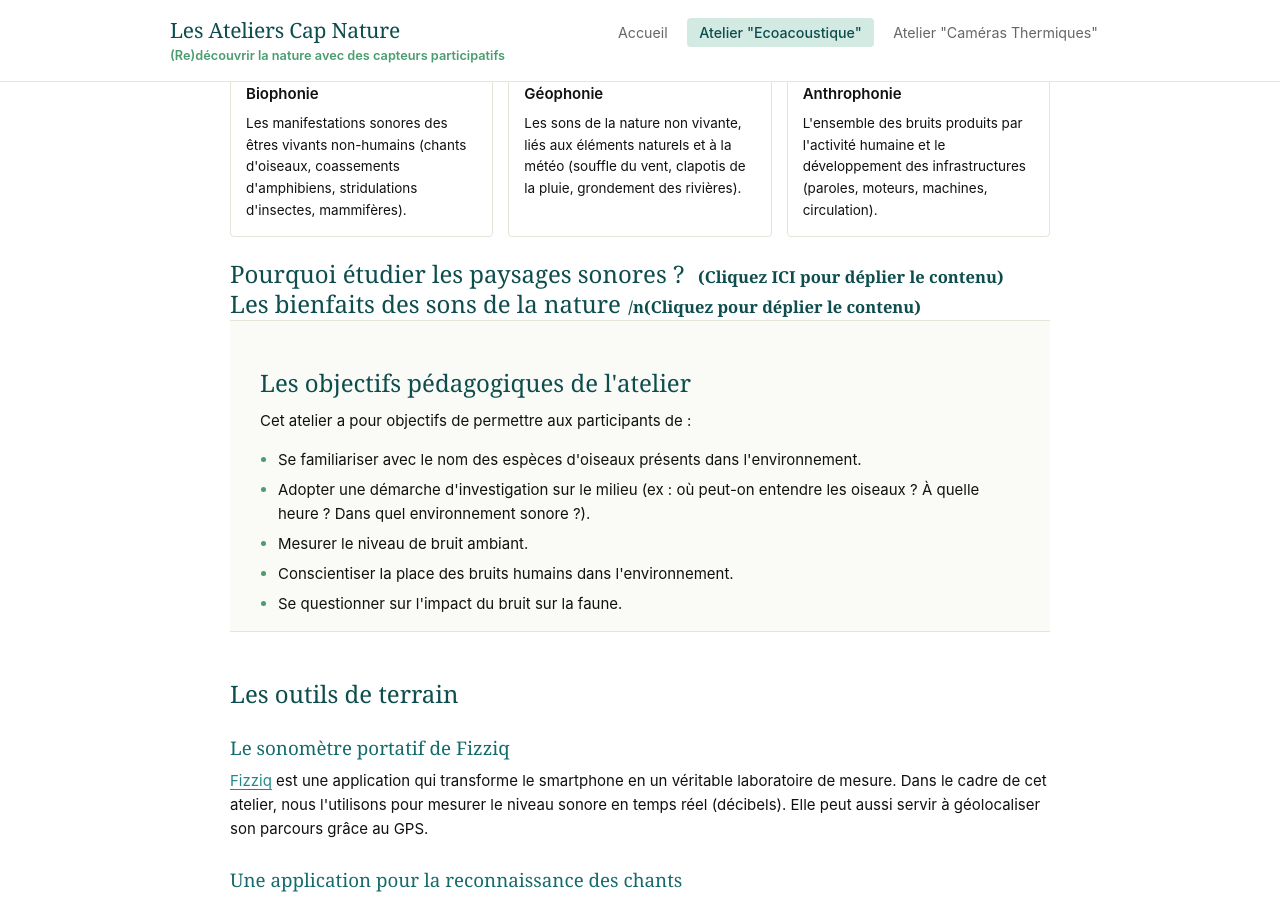
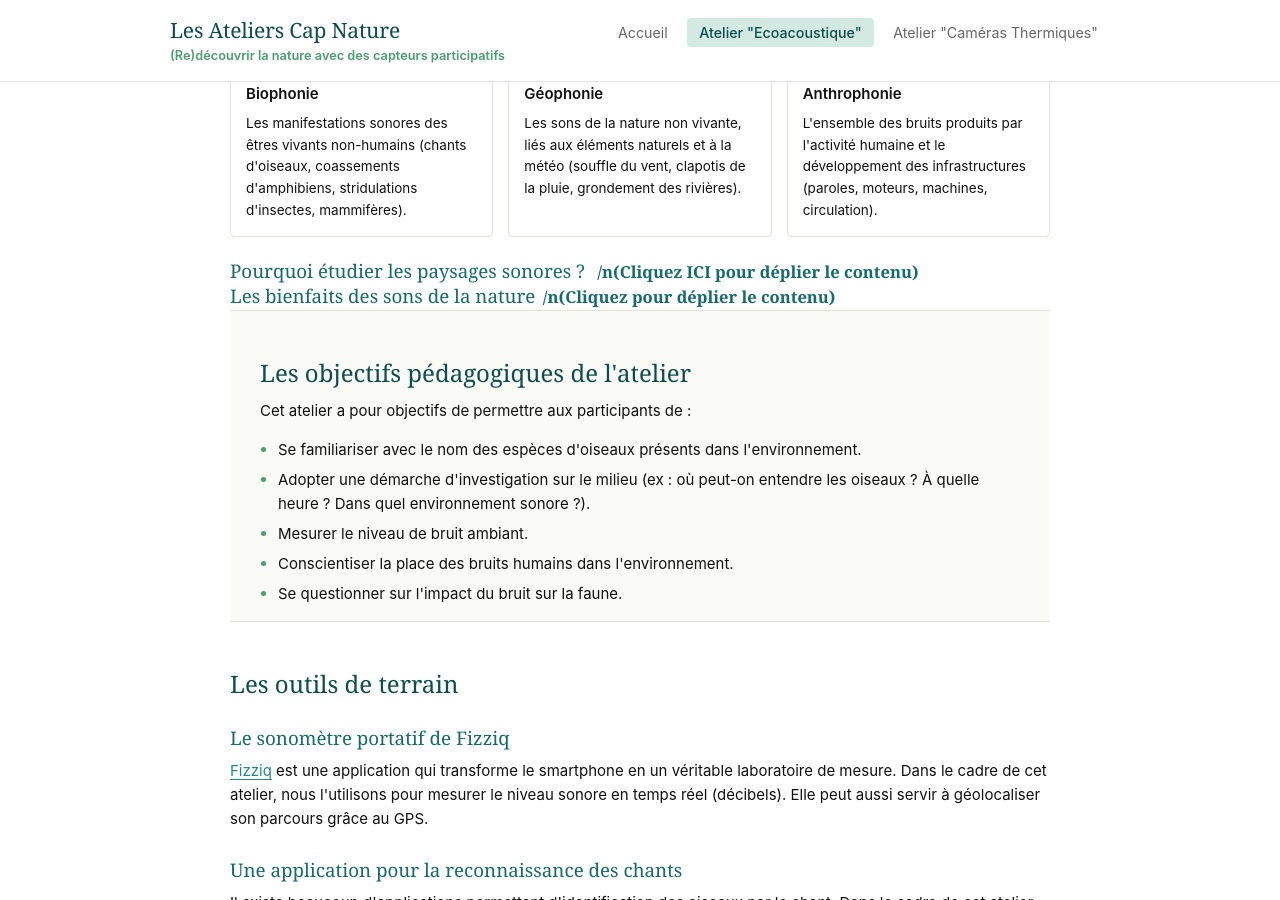
Before and after one commit to marieleapouliquen/wiki-cap-nature, a Jekyll site: the page built from _pages/module-oiseaux/index.md, in a window 1280 px wide and 900 px high, scrolled down 529 px. Built offline with Jekyll 4.4.1, drawn with Linux system fonts in a browser that asks for light colours.

Commit message:
Update index.md

```diff
--- a/_pages/module-oiseaux/index.md
+++ b/_pages/module-oiseaux/index.md
@@ -51,7 +51,7 @@ title: "À l'écoute des oiseaux et du paysage sonore"
 <details id="interet" class="content" style="cursor: pointer; outline: none;">
 
     <summary style="list-style: none; outline: none;">
-      <h2 style="display: inline-block; margin-top: 0; margin-bottom: 0;">Pourquoi étudier les paysages sonores ? <span style="font-size: 1.1rem; color: var(--color-text-muted); margin-left: 0.5rem; font-weight: bold;">(Cliquez ICI pour déplier le contenu)</span></h2>
+      <h3 style="display: inline-block; margin-top: 0; margin-bottom: 0;">Pourquoi étudier les paysages sonores ? <span style="font-size: 1.1rem; color: var(--color-text-muted); margin-left: 0.5rem; font-weight: bold;">/n(Cliquez ICI pour déplier le contenu)</span></h3>
     </summary>
 
     <div style="margin-top: 1.5rem; cursor: default;" onclick="event.stopPropagation();">
@@ -133,7 +133,7 @@ title: "À l'écoute des oiseaux et du paysage sonore"
 <details id="bienfaits" class="content" style="cursor: pointer; outline: none;">
 
     <summary style="list-style: none; outline: none;">
-      <h2 style="display: inline-block; margin-top: 0; margin-bottom: 0;">Les bienfaits des sons de la nature<span style="font-size: 1.1rem; color: var(--color-text-muted); margin-left: 0.5rem; font-weight: bold;">/n(Cliquez pour déplier le contenu)</span></h2>
+      <h3 style="display: inline-block; margin-top: 0; margin-bottom: 0;">Les bienfaits des sons de la nature<span style="font-size: 1.1rem; color: var(--color-text-muted); margin-left: 0.5rem; font-weight: bold;">/n(Cliquez pour déplier le contenu)</span></h3>
     </summary>
 
     <div style="margin-top: 1.5rem; cursor: default;" onclick="event.stopPropagation();">
```
